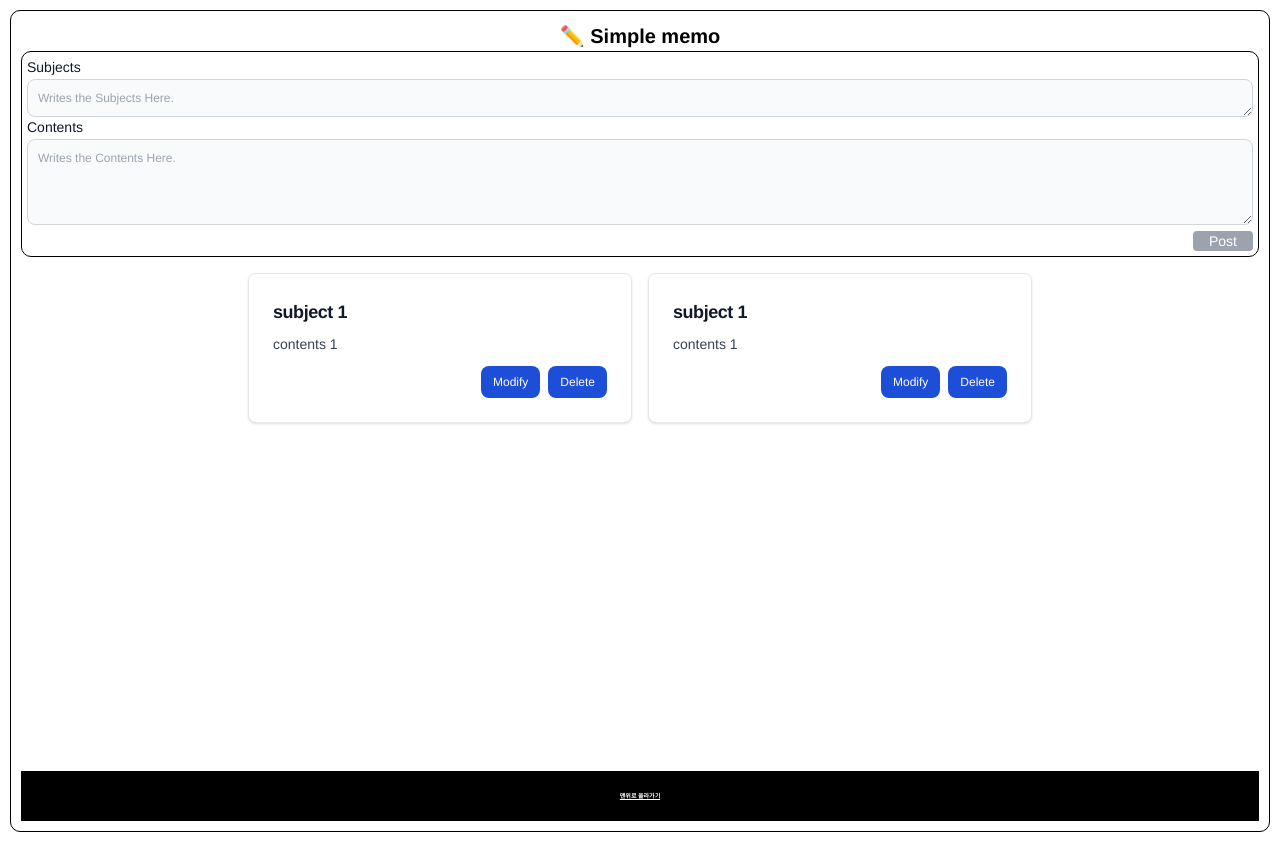
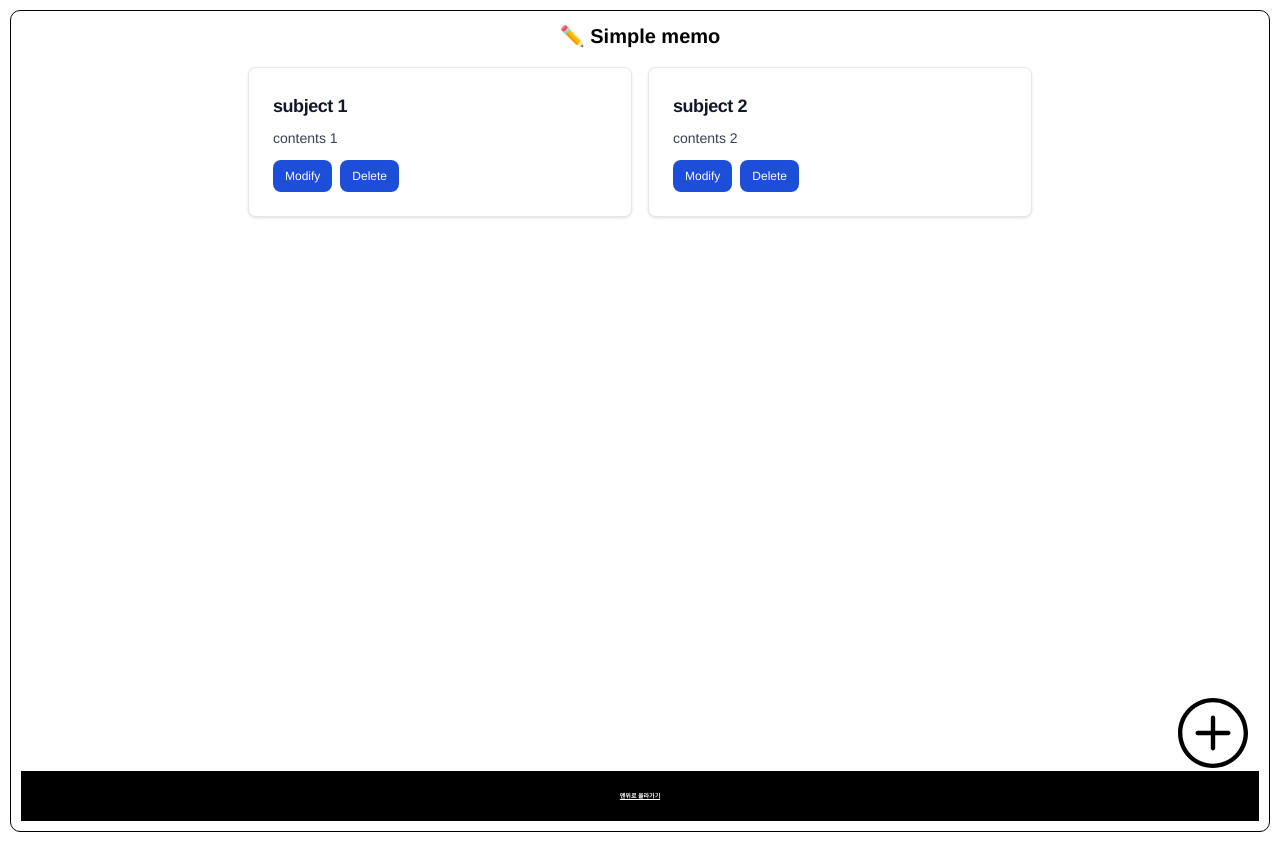
Before and after one commit to seungineer/PS-Reminder-toy-proj, a React (Create React App) app in the folder week-1/: page / in a window 1280 px wide. Built offline with nearby package versions, Linux system fonts and the light colour scheme.

Commit message:
feat(write post): 게시글 등록 별도 페이지로 분리(#7)

```diff
--- a/week-1/package.json
+++ b/week-1/package.json
@@ -6,8 +6,10 @@
     "@testing-library/jest-dom": "^5.14.1",
     "@testing-library/react": "^13.0.0",
     "@testing-library/user-event": "^13.2.1",
+    "dotenv": "^16.4.5",
     "react": "^18.3.1",
     "react-dom": "^18.3.1",
+    "react-icons": "^5.2.1",
     "react-router-dom": "^6.23.1",
     "react-scripts": "5.0.1",
     "recoil": "^0.7.7",
--- a/week-1/src/App.js
+++ b/week-1/src/App.js
@@ -3,14 +3,13 @@ import Router from "./shared/Router";
 // styled-components에서 styled 라는 키워드를 import 합니다.
 // import styled from "styled-components";
 import GlobalStyle from "./GlobalStyle";
-import {RecoilRoot} from 'recoil';
 
 const App = () => {
     return (
-        <RecoilRoot>
+        <>
             <GlobalStyle />
             <Router />
-        </RecoilRoot>
+        </>
     );
 };
 
--- a/week-1/src/components/BulletBoard.js
+++ b/week-1/src/components/BulletBoard.js
@@ -1,5 +1,5 @@
 import React, { useState } from 'react';
-import { postsState } from '../pages/Home';
+import { postsState } from '../shared/Store';
 import { useRecoilState } from 'recoil';
 
 // setPosts 함수를 불러와서 수정할 수도 있지만,
@@ -54,7 +54,7 @@ function BulletBoard({post}) {
         {/* 버튼 표시(수정일 때, 아닐 때) */}
         {isModify ? (
             <>
-            <div className="flex justify-end gap-2">
+            <div className="flex justify-start gap-2">
               <a // 수정 버튼에 게시물 ID 전달
                 href={`/post/${post.id}/edit`}
                 className="inline-flex items-center px-3 py-2 text-xs font-medium text-center text-white bg-blue-700 rounded-lg hover:bg-blue-800 focus:ring-4 focus:outline-none focus:ring-blue-300 dark:bg-blue-600 dark:hover:bg-blue-700 dark:focus:ring-blue-800"
@@ -75,7 +75,7 @@ function BulletBoard({post}) {
               </div>
             </>
         ) : ( <>
-            <div className="flex justify-end gap-2">
+            <div className="flex justify-start gap-2">
               <a // 수정 버튼에 게시물 ID 전달
                 href={`/post/${post.id}/edit`}
                 className="inline-flex items-center px-3 py-2 text-xs font-medium text-center text-white bg-blue-700 rounded-lg hover:bg-blue-800 focus:ring-4 focus:outline-none focus:ring-blue-300 dark:bg-blue-600 dark:hover:bg-blue-700 dark:focus:ring-blue-800"
--- a/week-1/src/index.js
+++ b/week-1/src/index.js
@@ -3,12 +3,15 @@ import ReactDOM from 'react-dom/client';
 import './index.css';
 import App from './App';
 import reportWebVitals from './reportWebVitals';
+import {RecoilRoot} from 'recoil';
 
 const root = ReactDOM.createRoot(document.getElementById('root'));
 root.render(
+    <RecoilRoot>
   <React.StrictMode>
     <App />
   </React.StrictMode>
+  </RecoilRoot>
 );
 
 // If you want to start measuring performance in your app, pass a function
--- a/week-1/src/pages/Home.js
+++ b/week-1/src/pages/Home.js
@@ -1,107 +1,29 @@
-import React, { useRef, useState } from "react";
+import React from "react";
 import BulletBoard from "../components/BulletBoard";
-import { atom, useRecoilState, useRecoilValue } from "recoil";
-
-export const postsState = atom({
-    key: "postsState",
-    default: [
-        { id: 1, subject: "subject 1", content: "contents 1" },
-        { id: 1, subject: "subject 1", content: "contents 1" }],
-});
+import { useRecoilState } from "recoil";
+import { postsState } from "../shared/Store";
+import { useNavigate } from "react-router-dom";
+import { SlPlus } from "react-icons/sl";
 
 const Home = () => {
-    console.log("re-rendering...");
     // subject, content 상태값 추가
-    const [subject, setSubject] = useState("");
-    const [content, setContent] = useState("");
     const [posts, setPosts] = useRecoilState(postsState)
+    const navigate = useNavigate();
 
-    const idRef = useRef(useRecoilValue(postsState).length + 1);
-
-    const onSubjectChangeHandler = (e) => {
-        setSubject(e.target.value);
-    };
-    const onContentChangeHandler = (e) => {
-        setContent(e.target.value);
-    };
-
-    const onPostClick = () => {
-        console.log("post button clicked!");
-
-        const newPost = {
-            id: idRef.current,
-            subject,
-            content,
-        };
-        setPosts([...posts, newPost]);
-        idRef.current += 1;
-    };
     return (
         <>
-            <div
-                style={{
-                    width: "100%",
-                    border: "0.5px solid black",
-                    borderRadius: "10px",
-                    padding: "5px",
-                }}
-            >
-                <div>
-                    <label
-                        htmlFor="message"
-                        className="block mb-0.5 text-sm font-medium text-gray-900 dark:text-white"
-                    >
-                        Subjects
-                    </label>
-                </div>
-                <div>
-                    <textarea
-                        id="message"
-                        onChange={onSubjectChangeHandler}
-                        rows="1"
-                        className="block p-2.5 w-full text-xs text-gray-900 bg-gray-50 rounded-lg border border-gray-300 focus:ring-blue-500 focus:border-blue-500 dark:bg-gray-700 dark:border-gray-600 dark:placeholder-gray-400 dark:text-white dark:focus:ring-blue-500 dark:focus:border-blue-500"
-                        placeholder="Writes the Subjects Here."
-                    ></textarea>
-                </div>
-                <div>
-                    <label
-                        htmlFor="message"
-                        className="block mb-0.5 text-sm font-medium text-gray-900 dark:text-white"
-                    >
-                        Contents
-                    </label>
-                </div>
-                <div>
-                    <textarea
-                        id="message"
-                        onChange={onContentChangeHandler}
-                        rows="4"
-                        className="block mb-1.5 p-2.5 w-full text-xs text-gray-900 bg-gray-50 rounded-lg border border-gray-300 focus:ring-blue-500 focus:border-blue-500 dark:bg-gray-700 dark:border-gray-600 dark:placeholder-gray-400 dark:text-white dark:focus:ring-blue-500 dark:focus:border-blue-500"
-                        placeholder="Writes the Contents Here."
-                    ></textarea>
-                </div>
-                <div style={{ display: "flex", justifyContent: "flex-end" }}>
-                    <button
-                        type="button"
-                        onClick={onPostClick}
-                        className=" text-white bg-blue-700 hover:bg-blue-800 focus:ring-4 focus:ring-blue-300 font-medium  text-sm px-4 py-1.2  dark:bg-blue-600 dark:hover:bg-blue-700 focus:outline-none dark:focus:ring-blue-800
-                disabled:bg-gray-400 disabled:cursor-not-allowed"
-                        disabled={subject.length < 10}
-                        style={{ borderRadius: "4px" }}
-                    >
-                        Post
-                    </button>
-                </div>
-            </div>
-
             {/* card 영역 */}
-            <div className="flex w-full flex-wrap-reverse justify-center gap-4 p-4">
+            <div className="flex w-full flex-wrap justify-center gap-4 p-4">
                 {posts.length > 0 ? (
                     posts.map((post) => <BulletBoard post={post} setPosts={setPosts} />)
                 ) : (
                     <div>게시물이 없습니다.</div>
                 )}
             </div>
+            {/* 글쓰기 페이지 이동 버튼 */}
+            <button onClick={()=>navigate('/write')} className="fixed bottom-5 right-5 p-3 ">
+                <SlPlus size={70}/>
+            </button>
         </>
     );
 };
--- /dev/null
+++ b/week-1/src/pages/WritePost.js
@@ -0,0 +1,95 @@
+import React, { useRef, useState } from "react";
+import { useRecoilState, useRecoilValue } from "recoil";
+import { postsState } from "../shared/Store";
+import { useNavigate } from "react-router-dom";
+import { SlArrowLeftCircle } from "react-icons/sl";
+
+const WritePost = () => {
+    // subject, content 상태값 추가
+    const [subject, setSubject] = useState("");
+    const [content, setContent] = useState("");
+    const [posts, setPosts] = useRecoilState(postsState)
+    const idRef = useRef(useRecoilValue(postsState).length + 1);
+    const navigate = useNavigate();
+    const onSubjectChangeHandler = (e) => {
+        setSubject(e.target.value);
+    };
+    const onContentChangeHandler = (e) => {
+        setContent(e.target.value);
+    };
+
+    const onPostClick = () => {
+        console.log("post button clicked!");
+        const newPost = {
+            id: idRef.current,
+            subject,
+            content,
+        };
+        setPosts([...posts, newPost]);
+        idRef.current += 1;
+        navigate("/");
+    };
+    return (
+        <>
+        <button onClick={()=>navigate('/')} className="mb-3">
+            <SlArrowLeftCircle className = "" size={40}/>
+        </button>
+        <div
+                style={{
+                    width: "100%",
+                    border: "0.5px solid black",
+                    borderRadius: "10px",
+                    padding: "5px",
+                }}
+            >
+                <div>
+                    <label
+                        htmlFor="message"
+                        className="block mb-0.5 text-sm font-medium text-gray-900 dark:text-white"
+                    >
+                        Subjects
+                    </label>
+                </div>
+                <div>
+                    <textarea
+                        id="message"
+                        onChange={onSubjectChangeHandler}
+                        rows="1"
+                        className="block p-2.5 w-full text-xs text-gray-900 bg-gray-50 rounded-lg border border-gray-300 focus:ring-blue-500 focus:border-blue-500 dark:bg-gray-700 dark:border-gray-600 dark:placeholder-gray-400 dark:text-white dark:focus:ring-blue-500 dark:focus:border-blue-500"
+                        placeholder="Writes the Subjects Here."
+                    ></textarea>
+                </div>
+                <div>
+                    <label
+                        htmlFor="message"
+                        className="block mb-0.5 text-sm font-medium text-gray-900 dark:text-white"
+                    >
+                        Contents
+                    </label>
+                </div>
+                <div>
+                    <textarea
+                        id="message"
+                        onChange={onContentChangeHandler}
+                        rows="4"
+                        className="block mb-1.5 p-2.5 w-full text-xs text-gray-900 bg-gray-50 rounded-lg border border-gray-300 focus:ring-blue-500 focus:border-blue-500 dark:bg-gray-700 dark:border-gray-600 dark:placeholder-gray-400 dark:text-white dark:focus:ring-blue-500 dark:focus:border-blue-500"
+                        placeholder="Writes the Contents Here."
+                    ></textarea>
+                </div>
+                <div style={{ display: "flex", justifyContent: "flex-end" }}>
+                    <button
+                        type="button"
+                        onClick={onPostClick}
+                        className=" text-white bg-blue-700 hover:bg-blue-800 focus:ring-4 focus:ring-blue-300 font-medium  text-sm px-4 py-1.2  dark:bg-blue-600 dark:hover:bg-blue-700 focus:outline-none dark:focus:ring-blue-800
+                disabled:bg-gray-400 disabled:cursor-not-allowed"
+                        disabled={subject.length < 10}
+                        style={{ borderRadius: "4px" }}
+                    >
+                        Post
+                    </button>
+                </div>
+            </div>
+        </>
+    );
+};
+export default WritePost;
--- a/week-1/src/shared/Router.js
+++ b/week-1/src/shared/Router.js
@@ -2,6 +2,7 @@ import React from "react";
 import { BrowserRouter, Route, Routes } from "react-router-dom";
 import Home from "../pages/Home";
 import Layout from "./Layout";
+import WritePost from "../pages/WritePost"
 
 const Router = () => {
   return (
@@ -9,6 +10,7 @@ const Router = () => {
      <Layout>
       <Routes>
         <Route path="/" element={<Home />} />
+        <Route path="/write" element={<WritePost />} />
       </Routes>
      </Layout>
     </BrowserRouter>
--- /dev/null
+++ b/week-1/src/shared/Store.js
@@ -0,0 +1,10 @@
+import { atom } from "recoil";
+
+const postsState = atom({
+    key: "postsState",
+    default: [
+        { id: 1, subject: "subject 1", content: "contents 1" },
+        { id: 2, subject: "subject 2", content: "contents 2" }],
+});
+
+export { postsState };
```
Also changed, not shown: 1 other file (tests, documents, lock files or other folders).
